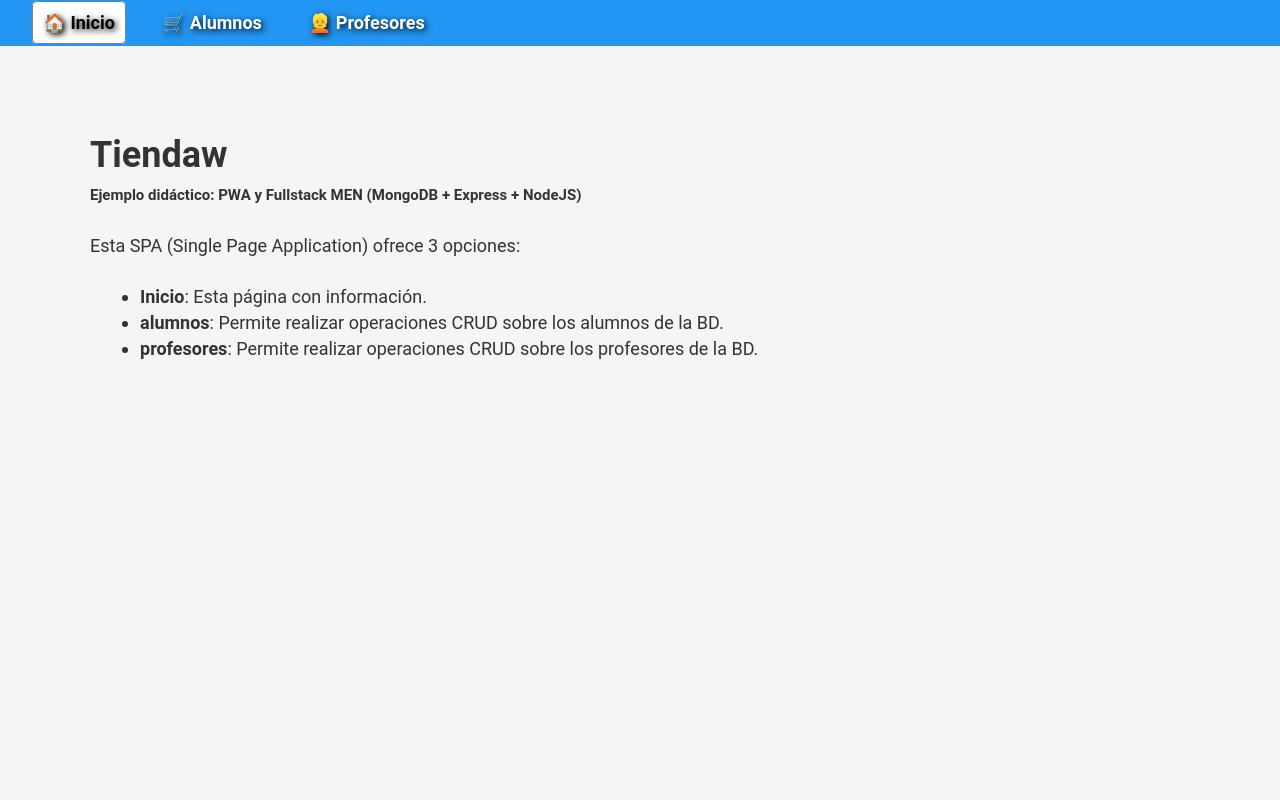
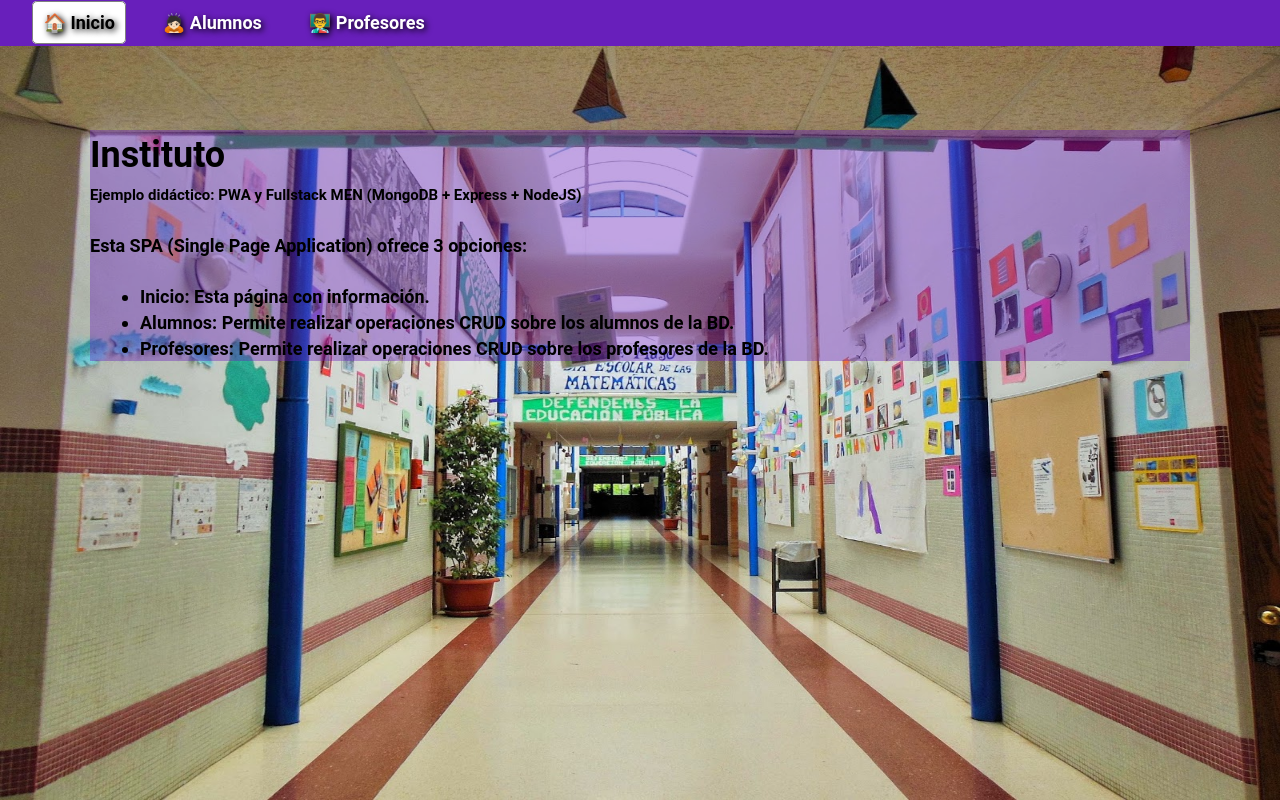
Before and after one commit to Diegocd/Instituto, a website: page public/index.html in a window 1280 px wide. Drawn offline with Linux system fonts and the light colour scheme.

Commit message:
Estilos nuevos

```diff
--- a/public/app.js
+++ b/public/app.js
@@ -11,16 +11,16 @@ let colecciones = {
 };
 
 let index = `
-     <div style="margin: 50px">
-         <h1>Tiendaw</h1>
+        <div style="margin: 50px;background-color:rgba(104, 31, 187,0.4);color:black;">
+            <h1>Instituto</h1>
             <small><b>Ejemplo didáctico: PWA y Fullstack MEN (MongoDB + Express + NodeJS) </b></small>
             <br><br>
-         <p>Esta SPA (Single Page Application) ofrece 3 opciones:</p>
+            <p><b>Esta SPA (Single Page Application) ofrece 3 opciones:</b></p>
             <br>
             <ul style="padding-left: 50px">
-           <li><b>Inicio</b>: Esta página con información.</li>
-           <li><b>alumnos</b>: Permite realizar operaciones CRUD sobre los alumnos de la BD. </li>
-           <li><b>profesores</b>: Permite realizar operaciones CRUD sobre los profesores de la BD.</li>
+                <li><b>Inicio: Esta página con información.</b></li>
+                <li><b>Alumnos: Permite realizar operaciones CRUD sobre los alumnos de la BD.</b> </li>
+                <li><b>Profesores: Permite realizar operaciones CRUD sobre los profesores de la BD.</b></li>
              </ul>
          </div>`;
 
--- a/public/index.html
+++ b/public/index.html
@@ -30,17 +30,17 @@
   <meta name="theme-color" content="#4285f4">
 </head>
 
-<body>
+<body style = "background-image: url('images/velez.jpg');background-size:100% 100%;">
 
-  <nav>
+  <nav style="background-color:rgb(104, 31, 187);">
     <input name="menu-opcion" type="radio" id="menu-inicio" checked>
     <label for="menu-inicio" id="menu-inicio-label"> <span> 🏠 </span></label>
 
     <input name="menu-opcion" type="radio" id="menu-alumnos">
-    <label for="menu-alumnos" id="menu-alumnos-label"> <span> 🛒 </span></label>
+    <label for="menu-alumnos" id="menu-alumnos-label"> <span> 🙇🏻 </span></label>
 
     <input name="menu-opcion" type="radio" id="menu-profesores">
-    <label for="menu-profesores" id="menu-profesores-label"> <span> 👱 </span></label>
+    <label for="menu-profesores" id="menu-profesores-label"> <span> 👨‍🏫 </span></label>
   </nav>
 
   <main id="contenido">
--- a/public/service-worker.js
+++ b/public/service-worker.js
@@ -10,7 +10,8 @@ const CACHE_ASSETS = [
   '/',
   '/index.html',
   '/style.css',
-  '/app.js'
+  '/app.js',
+  '/images/velez.jpg'
 ];
 
 // INSTALL
```
Also changed, not shown: public/images/velez.jpg (added). Lines whose indentation alone changed are shown as unchanged.
